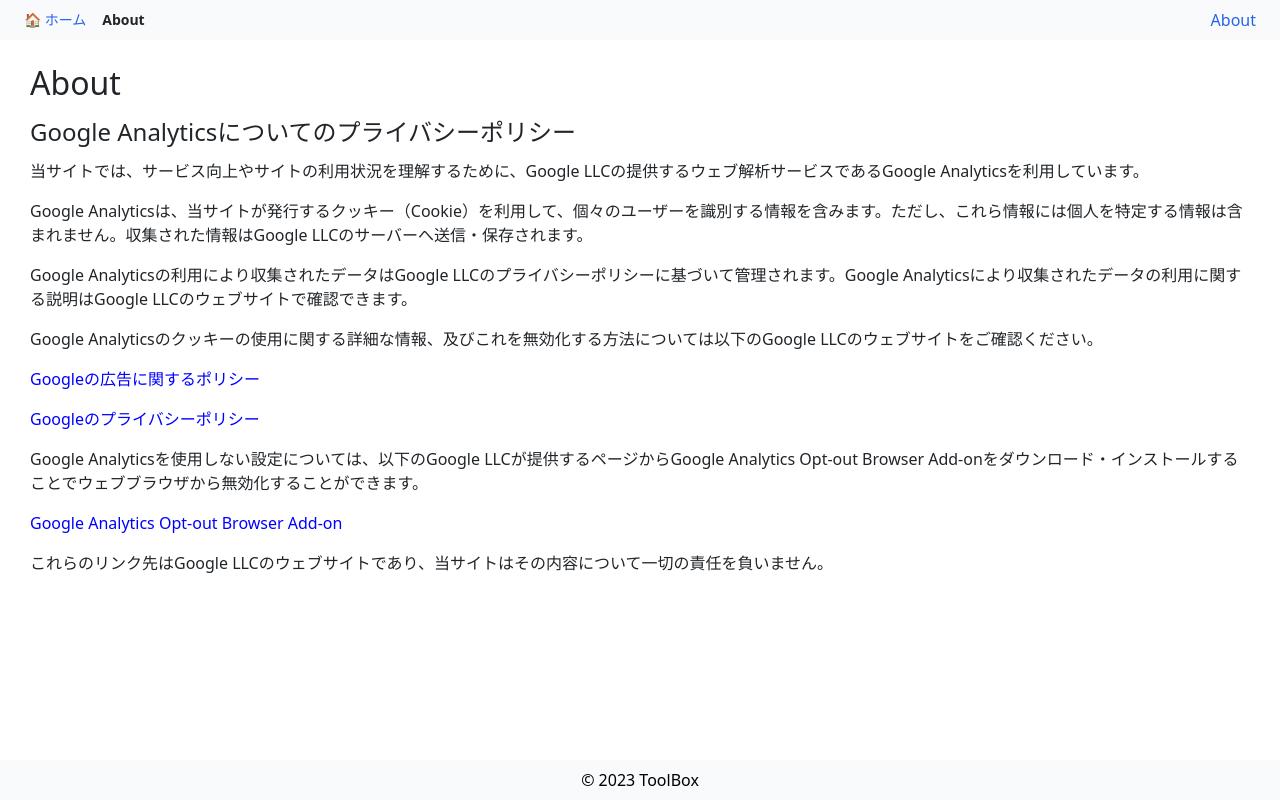
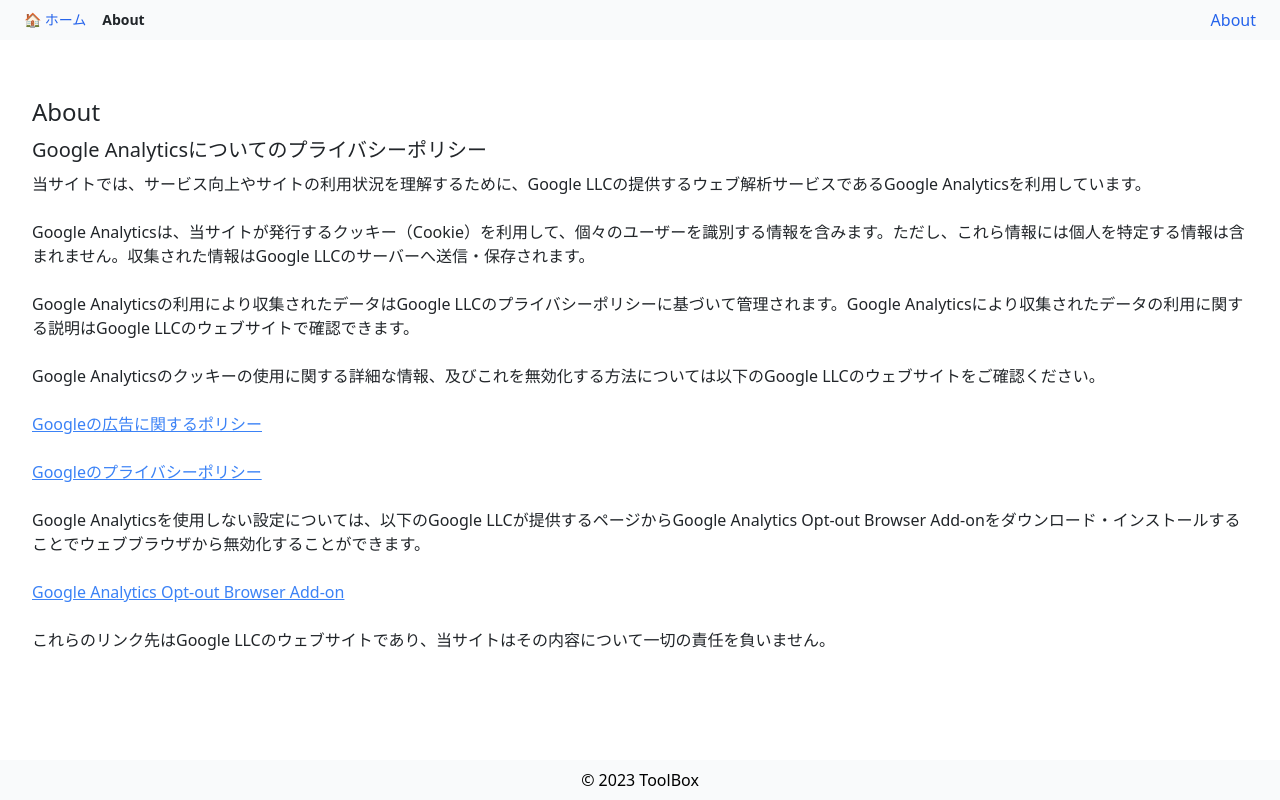
Before and after one commit to foresukecom/toolbox, a Vue app: page /about in a window 1280 px wide. Built offline with nearby package versions, Linux system fonts and the light colour scheme; no server answers.

Commit message:
style: アバウトページのスタイル変更

```diff
--- a/src/views/About.vue
+++ b/src/views/About.vue
@@ -1,34 +1,41 @@
-/* eslint-disable vue/multi-word-component-names */
+<template>
+  <div class="about py-8 px-8">
+    <h1 class="text-2xl mb-2">About</h1>
+    <h2 class="text-xl mb-2">Google Analyticsについてのプライバシーポリシー</h2>
 
-<template>
-  <div class="about">
-    <h1>About</h1>
-    <h2>Google Analyticsについてのプライバシーポリシー</h2>
-    <p>
+    <p class="mb-4">
       当サイトでは、サービス向上やサイトの利用状況を理解するために、Google LLCの提供するウェブ解析サービスであるGoogle Analyticsを利用しています。
     </p>
-    <p>
+
+    <p class="mb-4">
       Google Analyticsは、当サイトが発行するクッキー（Cookie）を利用して、個々のユーザーを識別する情報を含みます。ただし、これら情報には個人を特定する情報は含まれません。収集された情報はGoogle LLCのサーバーへ送信・保存されます。
     </p>
-    <p>
+
+    <p class="mb-4">
       Google Analyticsの利用により収集されたデータはGoogle LLCのプライバシーポリシーに基づいて管理されます。Google Analyticsにより収集されたデータの利用に関する説明はGoogle LLCのウェブサイトで確認できます。
     </p>
-    <p>
+
+    <p class="mb-4">
       Google Analyticsのクッキーの使用に関する詳細な情報、及びこれを無効化する方法については以下のGoogle LLCのウェブサイトをご確認ください。
     </p>
-    <p>
-      <a href="https://www.google.com/intl/ja/policies/technologies/ads/" target="_blank" rel="noopener">Googleの広告に関するポリシー</a>
+
+    <p class="mb-4">
+      <a href="https://www.google.com/intl/ja/policies/technologies/ads/" target="_blank" rel="noopener noreferrer" class="text-blue-500 underline">Googleの広告に関するポリシー</a>
     </p>
-    <p>
-      <a href="https://policies.google.com/privacy?hl=ja" target="_blank" rel="noopener">Googleのプライバシーポリシー</a>
+
+    <p class="mb-4">
+      <a href="https://policies.google.com/privacy?hl=ja" target="_blank" rel="noopener noreferrer" class="text-blue-500 underline">Googleのプライバシーポリシー</a>
     </p>
-    <p>
+
+    <p class="mb-4">
       Google Analyticsを使用しない設定については、以下のGoogle LLCが提供するページからGoogle Analytics Opt-out Browser Add-onをダウンロード・インストールすることでウェブブラウザから無効化することができます。
     </p>
-    <p>
-      <a href="https://tools.google.com/dlpage/gaoptout?hl=ja" target="_blank" rel="noopener">Google Analytics Opt-out Browser Add-on</a>
+
+    <p class="mb-4">
+      <a href="https://tools.google.com/dlpage/gaoptout?hl=ja" target="_blank" rel="noopener noreferrer" class="text-blue-500 underline">Google Analytics Opt-out Browser Add-on</a>
     </p>
-    <p>
+
+    <p class="mb-4">
       これらのリンク先はGoogle LLCのウェブサイトであり、当サイトはその内容について一切の責任を負いません。
     </p>
   </div>
@@ -39,28 +46,3 @@ export default {
   name: 'AboutPage'
 };
 </script>
-
-<style scoped>
-.about {
-  padding: 0 30px;
-}
-
-h1 {
-  font-size: 2em;
-  margin-bottom: 0.5em;
-}
-
-h2 {
-  font-size: 1.5em;
-  margin-bottom: 0.5em;
-}
-
-p {
-  margin-bottom: 1em;
-}
-
-a {
-  color: blue;
-  text-decoration: none;
-}
-</style>
```
